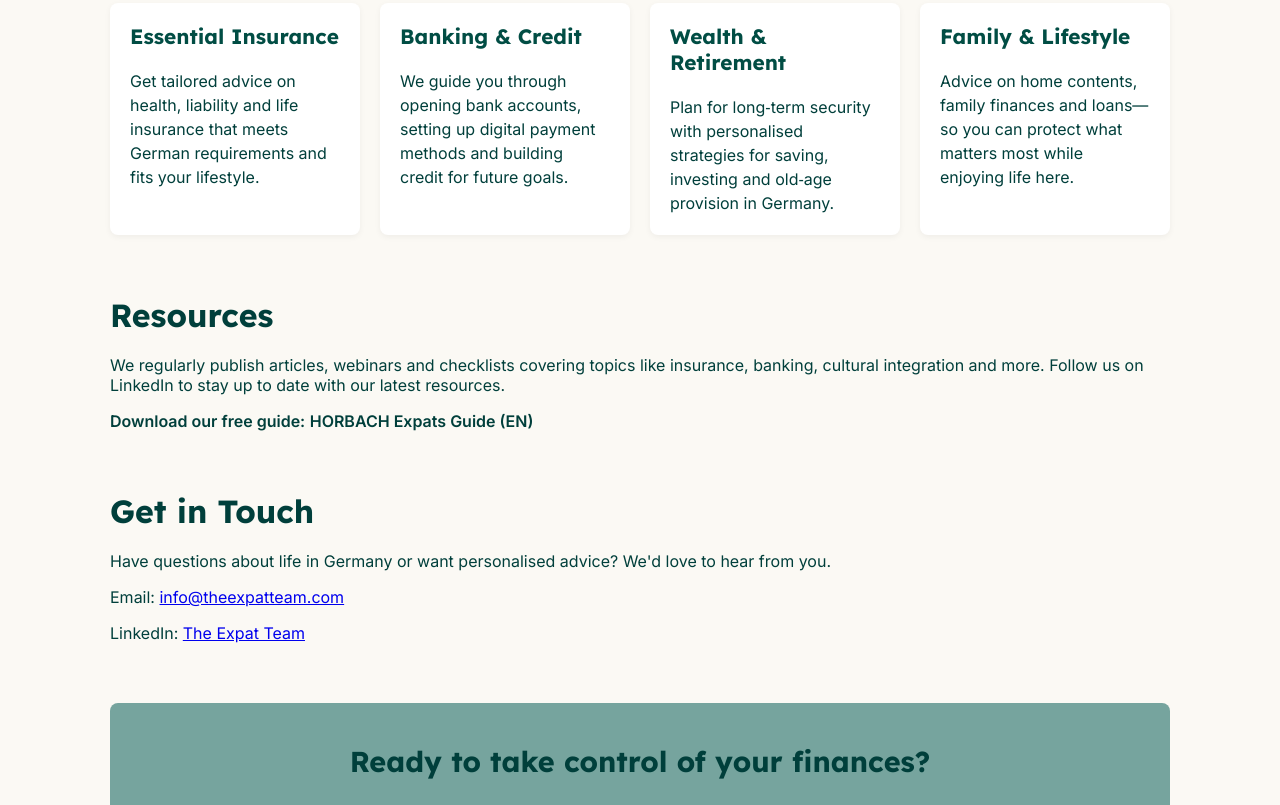
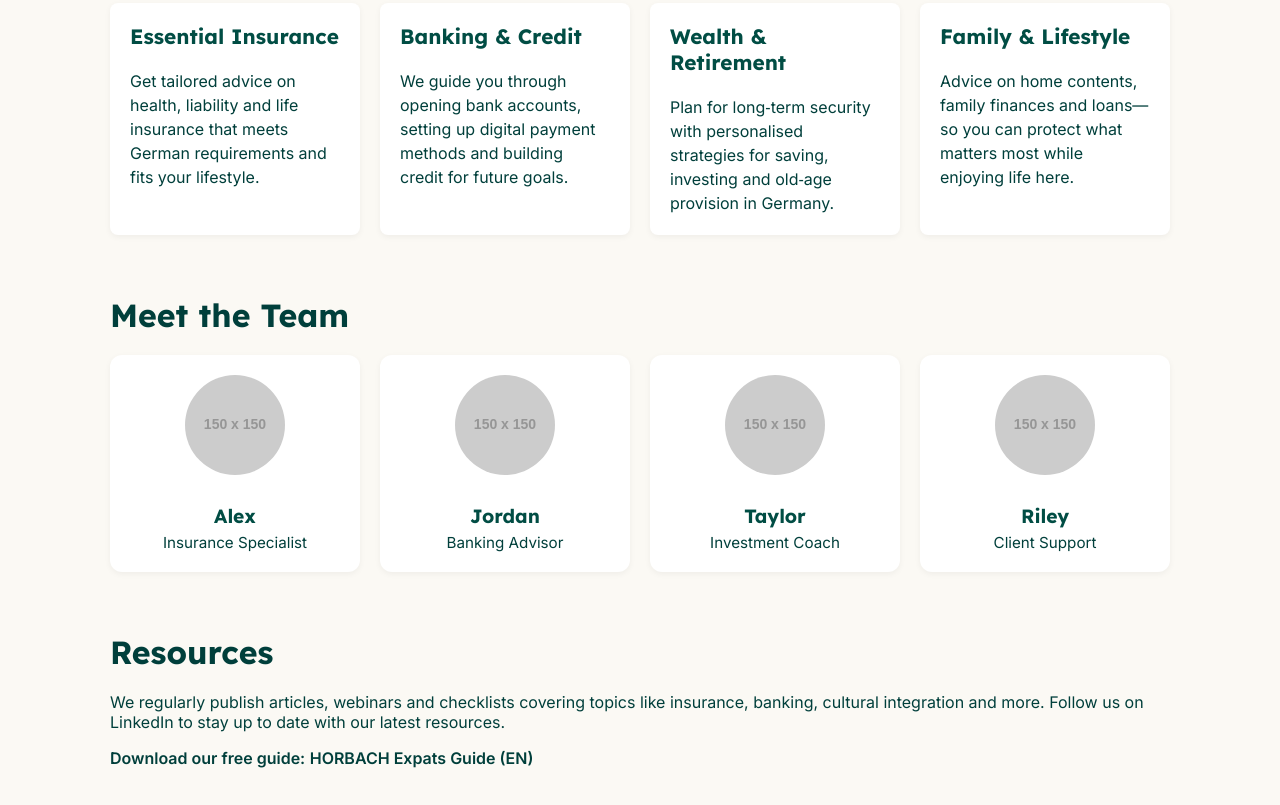
Before and after one commit to TheExpatTeam/theexpatteam, a plain HTML site: page index.html in a window 1280 px wide. Shown: the part 601-1406 px from the top of the page. Drawn offline with Linux system fonts and the light colour scheme; placeholder pictures from the web are drawn by us.

Commit message:
Add responsive meet the team section

```diff
--- a/index.html
+++ b/index.html
@@ -99,6 +99,38 @@
       margin-bottom:0;
       line-height:1.5;
     }
+    .team-members {
+      display:flex;
+      flex-wrap:wrap;
+      gap:20px;
+      justify-content:center;
+    }
+    .team-member {
+      flex:1 1 220px;
+      max-width:250px;
+      background:#fff;
+      border-radius:12px;
+      padding:20px;
+      text-align:center;
+      box-shadow:0 2px 6px rgba(0,0,0,0.05);
+    }
+    .team-member img {
+      width:100px;
+      height:100px;
+      border-radius:50%;
+      object-fit:cover;
+      margin-bottom:15px;
+    }
+    .team-member h3 {
+      margin:10px 0 5px;
+      font-family:'Lexend', sans-serif;
+      color: var(--primary);
+      font-size:1.2rem;
+    }
+    .team-member p {
+      margin:0;
+      font-size:0.95rem;
+    }
     .cta {
       background: var(--secondary);
       color: var(--primary-dark);
@@ -150,6 +182,9 @@
       .feature {
         flex:1 1 100%;
       }
+      .team-member {
+        flex:1 1 100%;
+      }
     }
   </style>
 </head>
@@ -162,6 +197,7 @@
   <nav>
     <a href="#about">About</a>
     <a href="#services">Services</a>
+    <a href="#team">Team</a>
     <a href="#resources">Resources</a>
     <a href="#contact">Contact</a>
   </nav>
@@ -191,6 +227,31 @@
         </div>
       </div>
     </section>
+    <section id="team">
+      <h2>Meet the Team</h2>
+      <div class="team-members">
+        <div class="team-member">
+          <img src="https://via.placeholder.com/150" alt="Team member 1">
+          <h3>Alex</h3>
+          <p>Insurance Specialist</p>
+        </div>
+        <div class="team-member">
+          <img src="https://via.placeholder.com/150" alt="Team member 2">
+          <h3>Jordan</h3>
+          <p>Banking Advisor</p>
+        </div>
+        <div class="team-member">
+          <img src="https://via.placeholder.com/150" alt="Team member 3">
+          <h3>Taylor</h3>
+          <p>Investment Coach</p>
+        </div>
+        <div class="team-member">
+          <img src="https://via.placeholder.com/150" alt="Team member 4">
+          <h3>Riley</h3>
+          <p>Client Support</p>
+        </div>
+      </div>
+    </section>
     <section id="resources" class="resources">
       <h2>Resources</h2>
       <p>We regularly publish articles, webinars and checklists covering topics like insurance, banking, cultural integration and more. Follow us on LinkedIn to stay up to date with our latest resources.</p>
```
